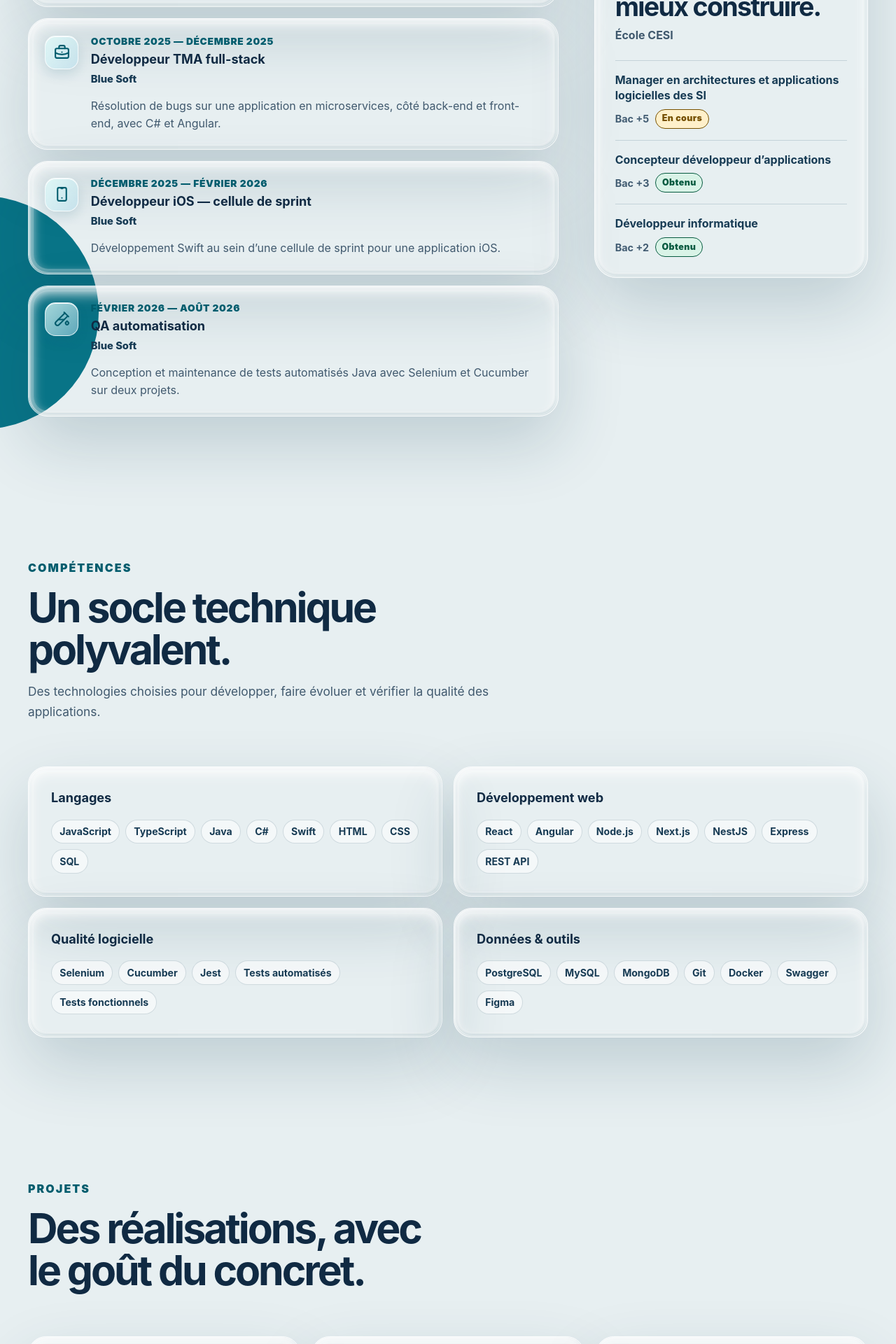
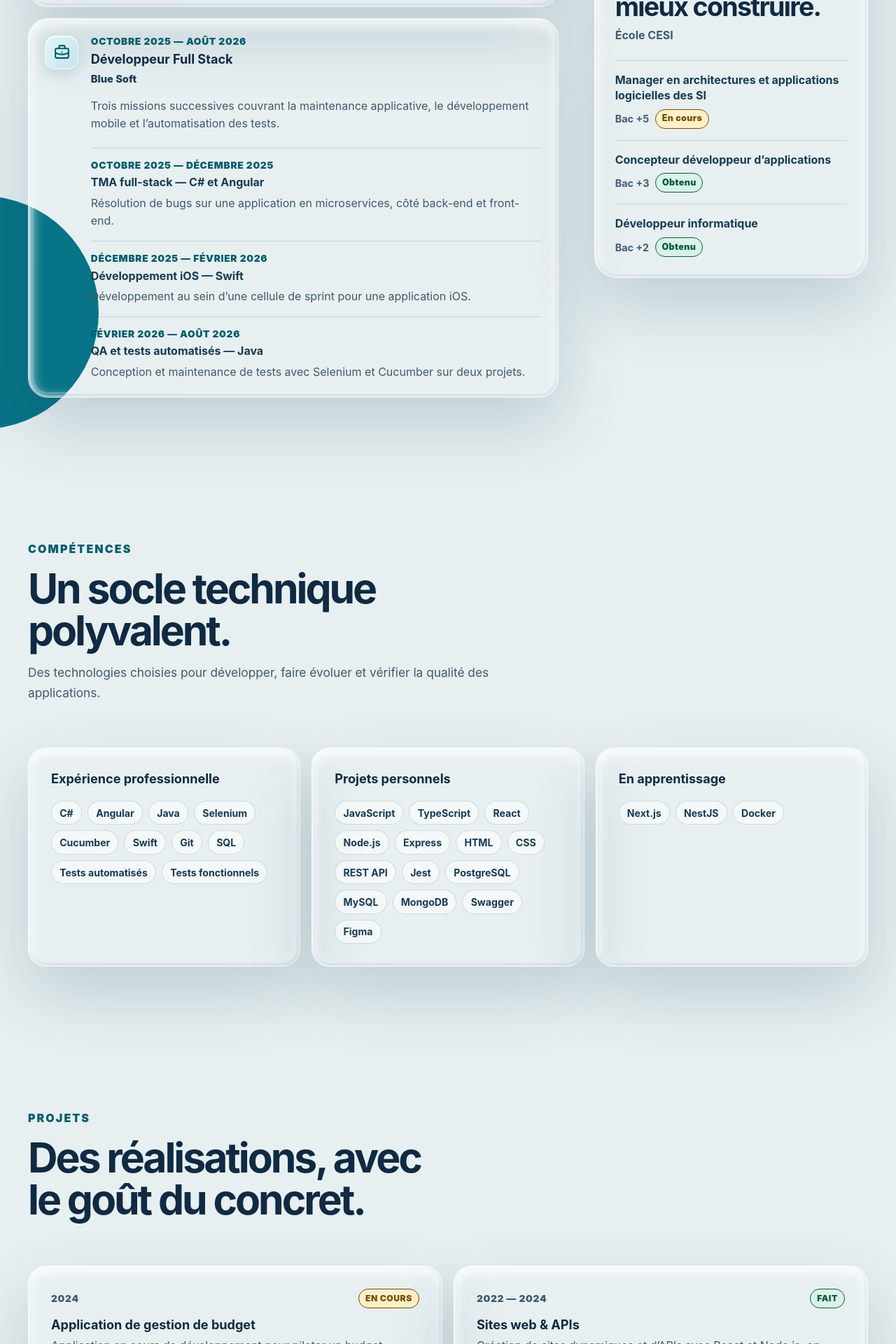
Before and after one commit to ThoomassC/portfolio, a React (Vite) app: page / in a window 1280 px wide. Shown: the part 1400-3320 px from the top of the page at 70% size. Built offline with nearby package versions, Linux system fonts and the light colour scheme.

Commit message:
feat: structurer les missions et les projets

```diff
--- a/src/index.css
+++ b/src/index.css
@@ -642,6 +642,30 @@ h1 {
   font-weight: 800;
 }
 
+.mission-list {
+  display: grid;
+  gap: 1rem;
+  margin: 1.35rem 0 0;
+  padding: 0;
+  list-style: none;
+}
+
+.mission-list li {
+  padding: 1rem 0 0;
+  border-top: 1px solid var(--divider-color);
+}
+
+.mission-list h4 {
+  margin: 0 0 0.35rem;
+  color: var(--strong-copy);
+  font-size: 1rem;
+  line-height: 1.35;
+}
+
+.mission-list p {
+  margin-bottom: 0;
+}
+
 .education {
   --liquid-radius: 2rem;
   padding: 1.8rem;
@@ -722,10 +746,9 @@ h1 {
   color: #765000;
 }
 
-.skills-grid,
-.projects-grid {
+.skills-grid {
   display: grid;
-  grid-template-columns: repeat(2, minmax(0, 1fr));
+  grid-template-columns: repeat(3, minmax(0, 1fr));
   gap: 1rem;
 }
 
@@ -757,11 +780,50 @@ h1 {
 }
 
 .projects-grid {
-  grid-template-columns: repeat(3, minmax(0, 1fr));
+  display: grid;
+  grid-template-columns: repeat(2, minmax(0, 1fr));
+  gap: 1rem;
 }
 
 .project-card {
   min-height: 100%;
+}
+
+.project-meta {
+  display: flex;
+  flex-wrap: wrap;
+  align-items: center;
+  justify-content: space-between;
+  gap: 0.65rem;
+  margin-bottom: 0.7rem;
+}
+
+.project-meta .project-date {
+  margin-bottom: 0;
+}
+
+.project-status {
+  display: inline-flex;
+  align-items: center;
+  min-height: 1.75rem;
+  padding: 0.28rem 0.58rem;
+  border: 1px solid currentColor;
+  border-radius: 999px;
+  font-size: 0.76rem;
+  font-weight: 900;
+  letter-spacing: 0.04em;
+  line-height: 1;
+  text-transform: uppercase;
+}
+
+.project-status--completed {
+  background: #d9f3e7;
+  color: #075b40;
+}
+
+.project-status--in-progress {
+  background: #fff0ca;
+  color: #765000;
 }
 
 .accessibility-card {
--- a/src/pages/Home.tsx
+++ b/src/pages/Home.tsx
@@ -6,7 +6,6 @@ import {
   IconBrandLinkedin,
   IconBriefcase,
   IconCode,
-  IconDeviceMobile,
   IconDownload,
   IconMail,
   IconMapPin,
@@ -14,7 +13,6 @@ import {
   IconMoon,
   IconPhone,
   IconSchool,
-  IconTestPipe,
   IconX,
 } from "@tabler/icons-react";
 
@@ -26,34 +24,40 @@ const experiences = [
     company: "Linkt",
     description:
       "Participation au développement et à l’évolution d’un outil de production : amélioration de la maintenabilité, mises en production, correction d’anomalies et développement de fonctionnalités.",
+    missions: [],
     icon: IconCode,
   },
   {
+    period: "Octobre 2025 — Août 2026",
+    dateTime: "2025-10",
+    title: "Développeur Full Stack",
+    company: "Blue Soft",
+    description:
+      "Trois missions successives couvrant la maintenance applicative, le développement mobile et l’automatisation des tests.",
+    missions: [
+      {
         period: "Octobre 2025 — Décembre 2025",
         dateTime: "2025-10",
-    title: "Développeur TMA full-stack",
-    company: "Blue Soft",
+        title: "TMA full-stack — C# et Angular",
         description:
-      "Résolution de bugs sur une application en microservices, côté back-end et front-end, avec C# et Angular.",
-    icon: IconBriefcase,
+          "Résolution de bugs sur une application en microservices, côté back-end et front-end.",
       },
       {
         period: "Décembre 2025 — Février 2026",
         dateTime: "2025-12",
-    title: "Développeur iOS — cellule de sprint",
-    company: "Blue Soft",
+        title: "Développement iOS — Swift",
         description:
-      "Développement Swift au sein d’une cellule de sprint pour une application iOS.",
-    icon: IconDeviceMobile,
+          "Développement au sein d’une cellule de sprint pour une application iOS.",
       },
       {
         period: "Février 2026 — Août 2026",
         dateTime: "2026-02",
-    title: "QA automatisation",
-    company: "Blue Soft",
+        title: "QA et tests automatisés — Java",
         description:
-      "Conception et maintenance de tests automatisés Java avec Selenium et Cucumber sur deux projets.",
-    icon: IconTestPipe,
+          "Conception et maintenance de tests avec Selenium et Cucumber sur deux projets.",
+      },
+    ],
+    icon: IconBriefcase,
   },
 ];
 
@@ -80,55 +84,45 @@ const formations = [
 
 const skillGroups = [
   {
-    id: "langages",
-    title: "Langages",
+    id: "experience-professionnelle",
+    title: "Expérience professionnelle",
     items: [
-      "JavaScript",
-      "TypeScript",
+      "C#",
+      "Angular",
       "Java",
-      "C#",
-      "Swift",
-      "HTML",
-      "CSS",
-      "SQL",
-    ],
-  },
-  {
-    id: "developpement-web",
-    title: "Développement web",
-    items: [
-      "React",
-      "Angular",
-      "Node.js",
-      "Next.js",
-      "NestJS",
-      "Express",
-      "REST API",
-    ],
-  },
-  {
-    id: "qualite-logicielle",
-    title: "Qualité logicielle",
-    items: [
       "Selenium",
       "Cucumber",
-      "Jest",
+      "Swift",
+      "Git",
+      "SQL",
       "Tests automatisés",
       "Tests fonctionnels",
     ],
   },
   {
-    id: "donnees-outils",
-    title: "Données & outils",
+    id: "projets-personnels",
+    title: "Projets personnels",
     items: [
+      "JavaScript",
+      "TypeScript",
+      "React",
+      "Node.js",
+      "Express",
+      "HTML",
+      "CSS",
+      "REST API",
+      "Jest",
       "PostgreSQL",
       "MySQL",
       "MongoDB",
-      "Git",
-      "Docker",
       "Swagger",
       "Figma",
     ],
+  },
+  {
+    id: "en-apprentissage",
+    title: "En apprentissage",
+    items: ["Next.js", "NestJS", "Docker"],
   },
 ];
 
@@ -136,20 +130,34 @@ const projects = [
   {
     date: "2024",
     title: "Application de gestion de budget",
+    status: "En cours",
+    statusType: "in-progress",
     description:
       "Application en cours de développement pour piloter un budget personnel, conçue avec une architecture hexagonale.",
   },
   {
     date: "2022 — 2024",
     title: "Sites web & APIs",
+    status: "Fait",
+    statusType: "completed",
     description:
       "Création de sites dynamiques et d’APIs avec React et Node.js, en appliquant les principes de Clean Architecture.",
   },
   {
     date: "Janvier 2024",
     title: "GameJam Rouen Métropole",
+    status: "Fait",
+    statusType: "completed",
     description:
       "Conception en équipe d’un mini-jeu vidéo lors d’une GameJam de 48 heures, à partir d’un thème imposé.",
+  },
+  {
+    date: "2026",
+    title: "Portfolio personnel",
+    status: "Fait",
+    statusType: "completed",
+    description:
+      "Conception de ce portfolio responsive en React et TypeScript, avec un design liquid glass, un thème sombre et une attention portée au RGAA.",
   },
 ];
 
@@ -436,6 +444,22 @@ function Home() {
                       <h3>{experience.title}</h3>
                       <p className="company">{experience.company}</p>
                       <p>{experience.description}</p>
+                      {experience.missions.length > 0 && (
+                        <ul
+                          className="mission-list"
+                          aria-label={`Missions réalisées chez ${experience.company}`}
+                        >
+                          {experience.missions.map((mission) => (
+                            <li key={mission.title}>
+                              <time dateTime={mission.dateTime}>
+                                {mission.period}
+                              </time>
+                              <h4>{mission.title}</h4>
+                              <p>{mission.description}</p>
+                            </li>
+                          ))}
+                        </ul>
+                      )}
                     </div>
                   </li>
                 );
@@ -528,7 +552,14 @@ function Home() {
                 data-reveal="up"
                 key={project.title}
               >
+                <div className="project-meta">
                   <p className="project-date">{project.date}</p>
+                  <span
+                    className={`project-status project-status--${project.statusType}`}
+                  >
+                    {project.status}
+                  </span>
+                </div>
                 <h3>{project.title}</h3>
                 <p>{project.description}</p>
               </article>
```
Lines whose indentation alone changed are shown as unchanged.
